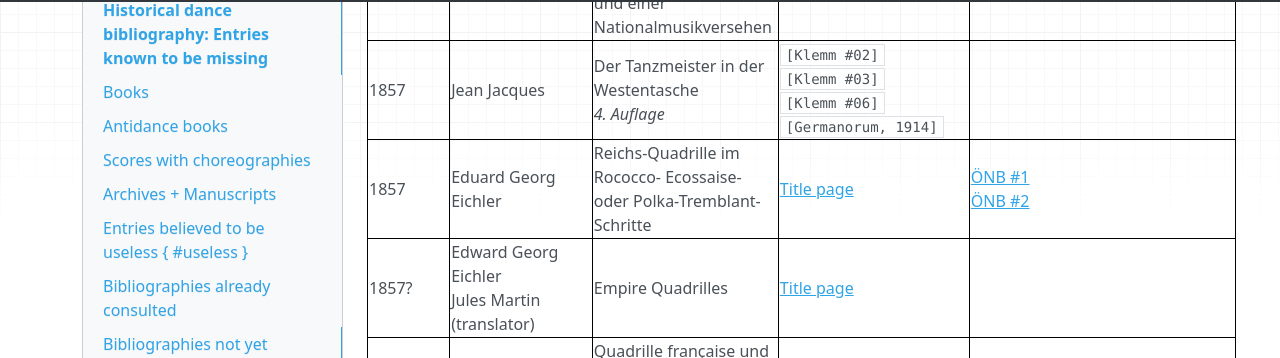
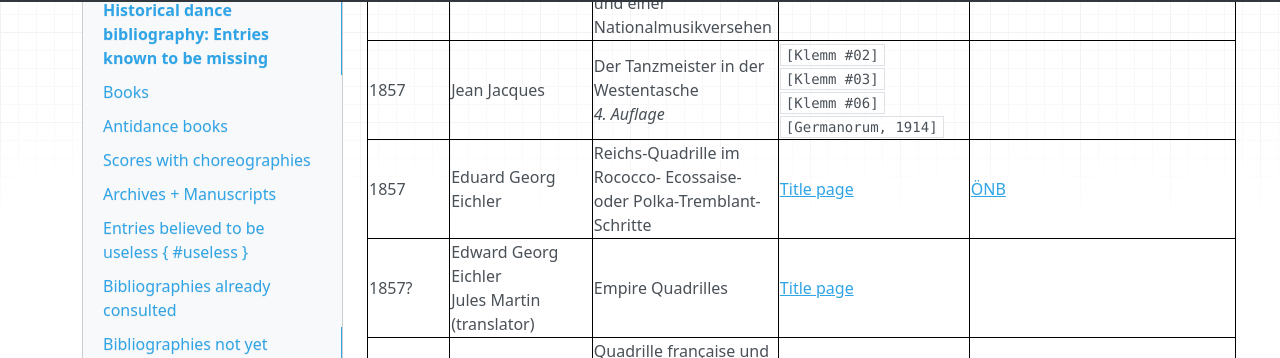
Before and after one commit to hda-technical/dancebooks, an MkDocs documentation site: the page built from docs/bib/missing.md, in a window 1280 px wide and 900 px high, scrolled down 38142 px. Shown: the part 94-452 px from the top of the window. Built offline with MkDocs 1.6.1, drawn with Linux system fonts in a browser that asks for light colours; nearby versions of some CDN libraries.

Commit message:
Remove dead link

```diff
--- a/docs/bib/missing.md
+++ b/docs/bib/missing.md
@@ -333,7 +333,7 @@ _This table is intended to be accurate, yet sometimes it is slightly outdated._
 | 1857? | Johann Raab | L'Alliance<br/>_Published in Wien_ | `[Klemm #02]`<br/>`[Klemm #03]`<br/>`[Klemm #06]`<br/>`[Germanorum, 1914]` | [ÖNB](http://data.onb.ac.at/rec/AC09173622) |
 | 1857 | Mieczysław Hłasko | Die Mazur (Polnischer Nationaltanz); gründlich und für Jedermann leicht faßlich beschrieben, mit Abbildung der Figuren und einer Nationalmusikversehen | `[Klemm #03]`<br/>`[Klemm #06]`<br/>`[Germanorum, 1914]` | |
 | 1857 | Jean Jacques | Der Tanzmeister in der Westentasche<br/>_4. Auflage_ | `[Klemm #02]`<br/>`[Klemm #03]`<br/>`[Klemm #06]`<br/>`[Germanorum, 1914]` | |
-| 1857 | Eduard Georg Eichler | Reichs-Quadrille im Rococco- Ecossaise- oder Polka-Tremblant-Schritte | [Title page](https://yadi.sk/i/yJTwI_8OlTDP0A) | [ÖNB #1](http://data.onb.ac.at/rec/AC09238594)<br/>[ÖNB #2](http://data.onb.ac.at/rec/AC09217669) |
+| 1857 | Eduard Georg Eichler | Reichs-Quadrille im Rococco- Ecossaise- oder Polka-Tremblant-Schritte | [Title page](https://yadi.sk/i/yJTwI_8OlTDP0A) | [ÖNB](http://data.onb.ac.at/rec/AC09217669) |
 | 1857? | Edward Georg Eichler<br/>Jules Martin (translator) | Empire Quadrilles | [Title page](https://yadi.sk/i/qZDhduHLCoxiYA) | |
 | 1857? | L. H. Stoige | Quadrille française und Lanciers, geordnet nach dem Bestimmungen der deutschen Academie der Tanzlehrkunst<br/>_Published in Aschersleben by Ernst Schlegel_ | `[Germanorum, 1914]` | |
 | 1857 | Fr. Bartholomaus (publisher) | Quadrille à la cour<br/>_Published in Erfurt_ | `[Germanorum, 1914]` | |
```
